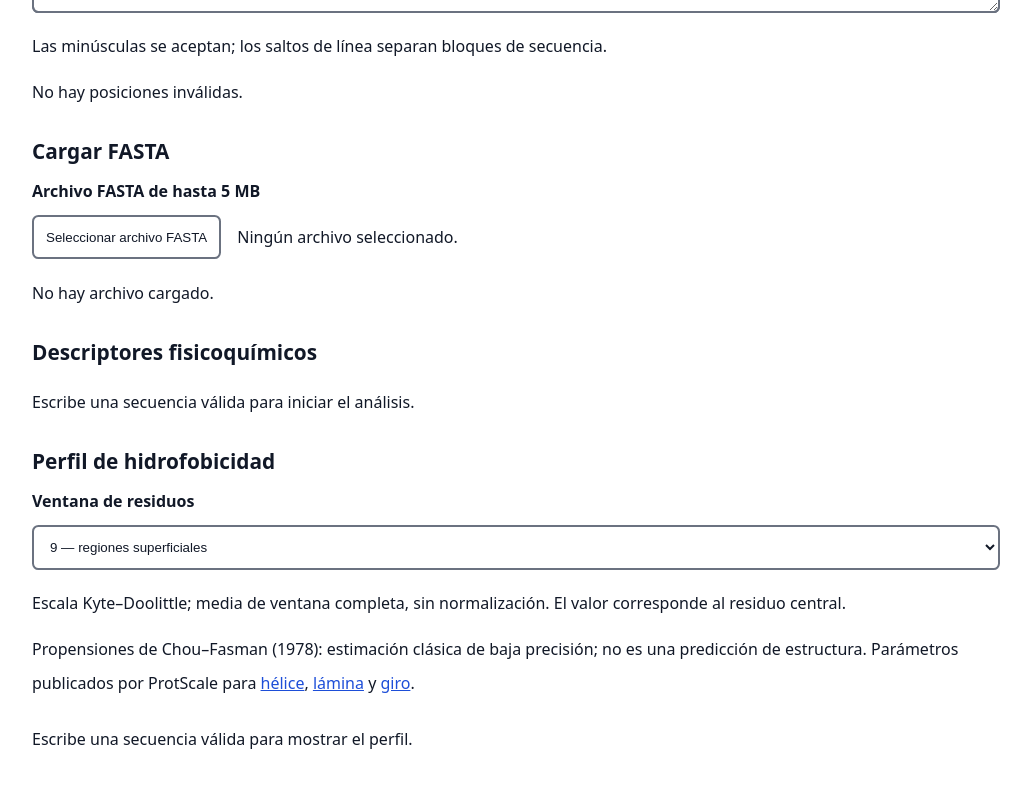
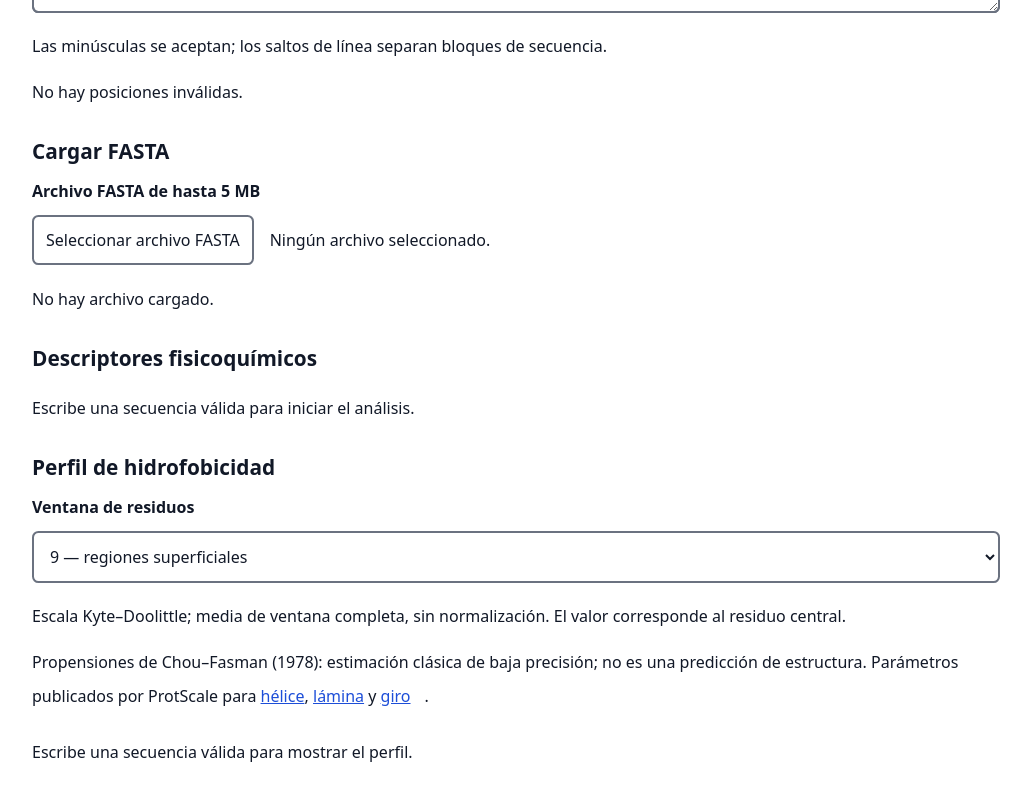
Before and after one commit to Jacklb19/ProteinForge, a React (Vite) app: page / in a window 1280 px wide. Shown: the part 604-1404 px from the top of the page, without its empty margins (124-1155 px from the left). Built offline with nearby package versions, Linux system fonts and the light colour scheme.

Commit message:
fix: support keyboard scrolling and square touch targets

```diff
--- a/src/design-tokens.css
+++ b/src/design-tokens.css
@@ -1,5 +1,6 @@
 :root {
   --color-text: #111827;
+  --color-transparent: transparent;
   --color-surface: #ffffff;
   --color-border: #6b7280;
   --color-muted-text: #6b7280;
--- a/src/features/alignment/AlignmentBlocks.tsx
+++ b/src/features/alignment/AlignmentBlocks.tsx
@@ -59,7 +59,7 @@ export function AlignmentBlocks({ result }: { result: AlignmentResult }): React.
   });
 
   return (
-    <div ref={viewport} className="alignment-viewport" onScroll={(event) => { setScrollTop(event.currentTarget.scrollTop); }}>
+    <div ref={viewport} className="alignment-viewport" tabIndex={0} role="region" aria-label={t('alignment.blocksRegion')} onScroll={(event) => { setScrollTop(event.currentTarget.scrollTop); }}>
       <div className="alignment-content" style={{ height: count * rowHeight }}>{blocks}</div>
     </div>
   );
--- a/src/features/descriptors/HydropathyProfile.tsx
+++ b/src/features/descriptors/HydropathyProfile.tsx
@@ -172,7 +172,7 @@ export function HydropathyProfile({ text }: { text: string }): React.JSX.Element
       </div>
       {propensities.length > 0 && (
         <div className={invalid ? 'stale-table' : undefined}>
-          <div className="profile-table-container">
+          <div className="profile-table-container" tabIndex={0} role="region" aria-label={t('profile.tableRegion')}>
             <table>
               <caption>{t('profile.caption', { count: formatNumber(displayedWindow) })}</caption>
               <thead><tr><th scope="col">{t('profile.position')}</th><th scope="col">{t('profile.residue')}</th><th scope="col">{t('profile.hydropathy')}</th><th scope="col">{t('profile.helix')}</th><th scope="col">{t('profile.sheet')}</th><th scope="col">{t('profile.turn')}</th></tr></thead>
--- a/src/i18n/es.ts
+++ b/src/i18n/es.ts
@@ -61,6 +61,7 @@ export const spanish = {
   'profile.startError': 'No se pudo iniciar el hilo del perfil.',
   'profile.workerMessage': '{{message}}',
   'profile.caption': 'Hidropatía y propensiones por residuo, ventana de {{count}} residuos',
+  'profile.tableRegion': 'Valores del perfil; usa las flechas para desplazar la tabla',
   'profile.position': 'Posición',
   'profile.residue': 'Residuo',
   'profile.hydropathy': 'Hidropatía',
@@ -118,6 +119,7 @@ export const spanish = {
   'alignment.localEnds': 'fuera del tramo',
   'alignment.legend': 'Una barra vertical indica identidad y dos puntos indican similitud positiva. Los residuos correspondientes están resaltados.',
   'alignment.columns': 'Columnas {{start}} a {{end}}',
+  'alignment.blocksRegion': 'Bloques del alineamiento; usa las flechas para desplazarlos',
   'errors.invalidResidues': 'La secuencia contiene caracteres no admitidos.',
   'errors.standardResidues': 'La secuencia debe contener solo aminoácidos estándar en mayúsculas.',
   'errors.invalidAlignmentResidues': 'La secuencia de alineamiento contiene caracteres no admitidos.',
--- a/src/index.css
+++ b/src/index.css
@@ -29,8 +29,8 @@ body {
 h1 { font-size: var(--font-size-title); }
 h2 { font-size: var(--font-size-section); }
 p { margin-top: var(--space-copy); }
-a { display: inline-flex; align-items: center; min-height: var(--size-touch-target); color: var(--color-link); }
-button, select, input[type='file'] { min-height: var(--size-touch-target); }
+a { display: inline-flex; align-items: center; min-height: var(--size-touch-target); min-width: var(--size-touch-target); color: var(--color-link); }
+button, select, input[type='file'] { min-height: var(--size-touch-target); min-width: var(--size-touch-target); font-family: var(--font-ui); font-size: var(--font-size-base); }
 .editor-page > *, .profile-panel > *, .settings-page > * { min-width: var(--space-none); }
 
 .editor-page { display: grid; gap: var(--space-large); }
@@ -68,9 +68,9 @@ button, select, input[type='file'] { min-height: var(--size-touch-target); }
   z-index: 1;
   display: block;
   resize: vertical;
-  color: transparent;
+  color: var(--color-transparent);
   caret-color: var(--color-text);
-  background: transparent;
+  background: var(--color-transparent);
 }
 .editor-layer textarea::selection { background: var(--color-selection); }
 .invalid-residue { color: var(--color-invalid-text); background: var(--color-invalid-surface); text-decoration: underline; }
@@ -141,3 +141,7 @@ select:focus-visible {
   outline: var(--outline-width-focus) solid var(--color-focus);
   outline-offset: var(--outline-offset-focus);
 }
+a:focus-visible, [tabindex='0']:focus-visible {
+  outline: var(--outline-width-focus) solid var(--color-focus);
+  outline-offset: var(--outline-offset-focus);
+}
```
